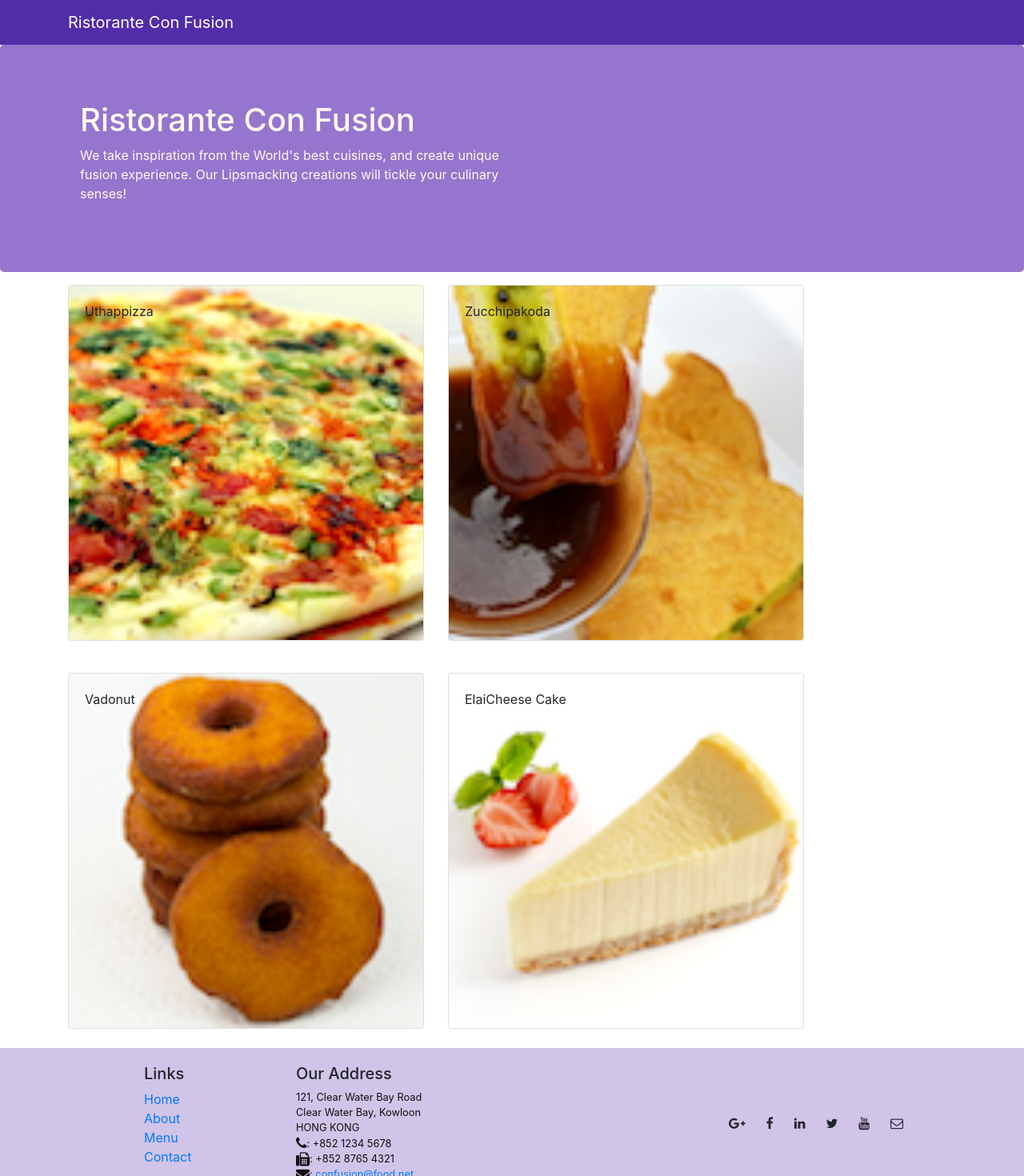
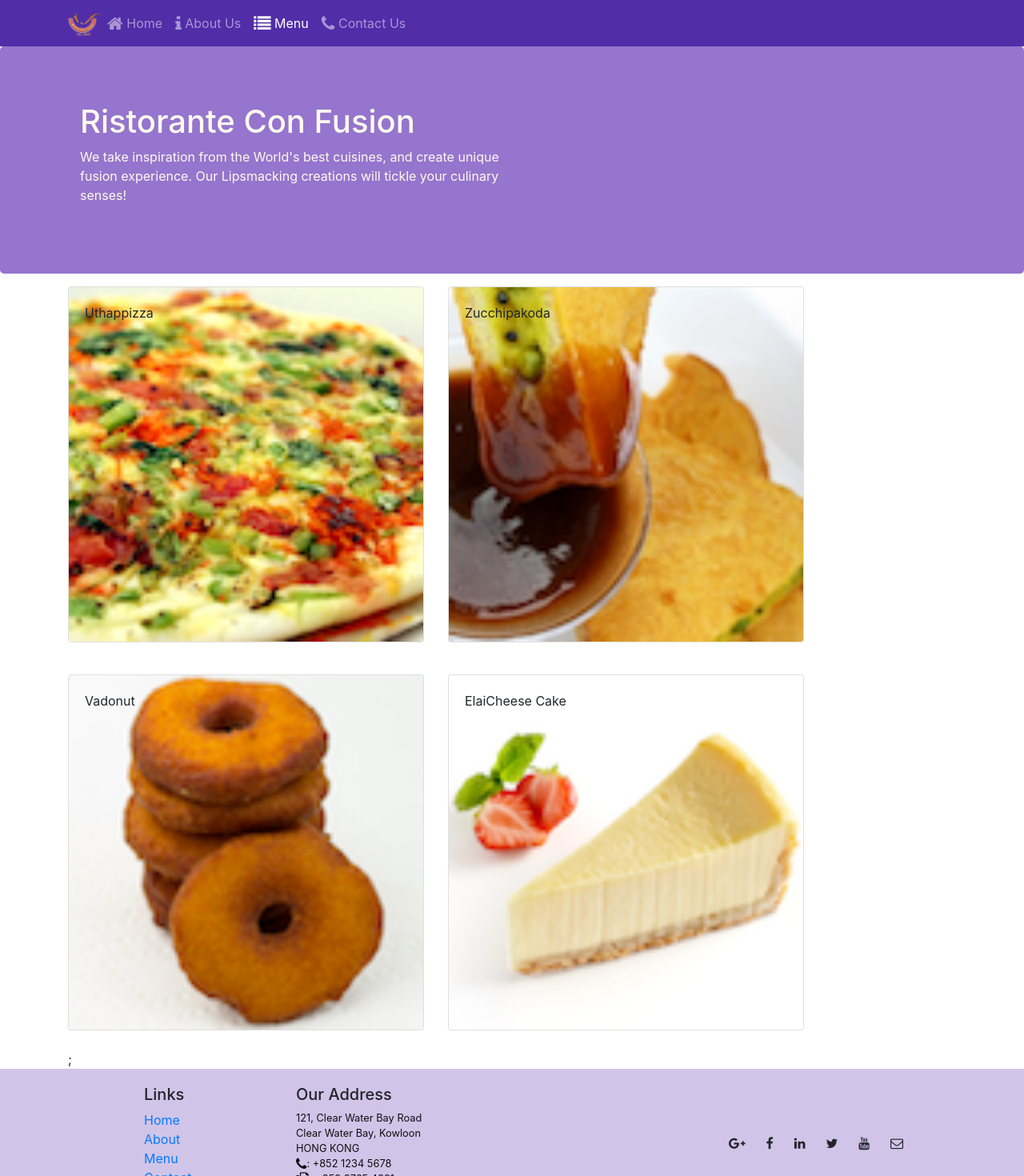
Before and after one commit to AdamMukti/confusion, a React (Create React App) app: page /menu in a window 1280 px wide. Shown: the top 1470 px of the page at 80% size. Built offline with nearby package versions, Linux system fonts and the light colour scheme.

Commit message:
React Router

```diff
--- a/package.json
+++ b/package.json
@@ -11,6 +11,7 @@
     "font-awesome": "^4.7.0",
     "react": "^17.0.2",
     "react-dom": "^17.0.2",
+    "react-router-dom": "^5.2.0",
     "react-scripts": "4.0.3",
     "reactstrap": "^8.9.0",
     "web-vitals": "^1.1.2"
--- a/src/App.js
+++ b/src/App.js
@@ -1,16 +1,19 @@
 import React, { Component } from "react";
 import "bootstrap/dist/css/bootstrap.min.css";
-import 'font-awesome/css/font-awesome.min.css';
-import 'bootstrap-social/assets/css/font-awesome.css';
+import "font-awesome/css/font-awesome.min.css";
+import "bootstrap-social/assets/css/font-awesome.css";
+import { BrowserRouter } from "react-router-dom";
 import Main from "./components/MainComponent";
 import "./App.css";
 
 class App extends Component {
   render() {
     return (
-      <div className="App">
-        <Main />
-      </div>
+      <BrowserRouter>
+        <div className="App">
+          <Main />
+        </div>
+      </BrowserRouter>
     );
   }
 }
--- a/src/components/FooterComponent.js
+++ b/src/components/FooterComponent.js
@@ -1,39 +1,80 @@
-import React from 'react';
+import React from "react";
+import {Link} from 'react-router-dom'
 
 function Footer(props) {
-    return(
+  return (
     <div className="footer">
       <div className="container">
         <div className="row justify-content-center">
           <div className="col-4 offset-1 col-sm-2">
             <h5>Links</h5>
             <ul className="list-unstyled">
-                        <li><a href="#">Home</a></li>
-                        <li><a href="#">About</a></li>
-                        <li><a href="#">Menu</a></li>
-                        <li><a href="contactus.html">Contact</a></li>
+              <li>
+                <Link to="/home">Home</Link>
+              </li>
+              <li>
+                <Link to="/aboutus">About</Link>
+              </li>
+              <li>
+                <Link to="/menu">Menu</Link>
+              </li>
+              <li>
+                <Link to="/contactus">Contact</Link>
+              </li>
             </ul>
           </div>
           <div className="col-7 col-sm-5">
             <h5>Our Address</h5>
             <address>
-		              121, Clear Water Bay Road<br />
-		              Clear Water Bay, Kowloon<br />
-		              HONG KONG<br />
-		              <i className="fa fa-phone fa-lg"></i>: +852 1234 5678<br />
-		              <i className="fa fa-fax fa-lg"></i>: +852 8765 4321<br />
-		              <i className="fa fa-envelope fa-lg"></i>: <a href="mailto:confusion@food.net">
-                         confusion@food.net</a>
+              121, Clear Water Bay Road
+              <br />
+              Clear Water Bay, Kowloon
+              <br />
+              HONG KONG
+              <br />
+              <i className="fa fa-phone fa-lg"></i>: +852 1234 5678
+              <br />
+              <i className="fa fa-fax fa-lg"></i>: +852 8765 4321
+              <br />
+              <i className="fa fa-envelope fa-lg"></i>:{" "}
+              <a href="mailto:confusion@food.net">confusion@food.net</a>
             </address>
           </div>
           <div className="col-12 col-sm-4 align-self-center">
             <div className="text-center">
-                        <a className="btn btn-social-icon btn-google" href="http://google.com/+"><i className="fa fa-google-plus"></i></a>
-                        <a className="btn btn-social-icon btn-facebook" href="http://www.facebook.com/profile.php?id="><i className="fa fa-facebook"></i></a>
-                        <a className="btn btn-social-icon btn-linkedin" href="http://www.linkedin.com/in/"><i className="fa fa-linkedin"></i></a>
-                        <a className="btn btn-social-icon btn-twitter" href="http://twitter.com/"><i className="fa fa-twitter"></i></a>
-                        <a className="btn btn-social-icon btn-google" href="http://youtube.com/"><i className="fa fa-youtube"></i></a>
-                        <a className="btn btn-social-icon" href="mailto:"><i className="fa fa-envelope-o"></i></a>
+              <a
+                className="btn btn-social-icon btn-google"
+                href="http://google.com/+"
+              >
+                <i className="fa fa-google-plus"></i>
+              </a>
+              <a
+                className="btn btn-social-icon btn-facebook"
+                href="http://www.facebook.com/profile.php?id="
+              >
+                <i className="fa fa-facebook"></i>
+              </a>
+              <a
+                className="btn btn-social-icon btn-linkedin"
+                href="http://www.linkedin.com/in/"
+              >
+                <i className="fa fa-linkedin"></i>
+              </a>
+              <a
+                className="btn btn-social-icon btn-twitter"
+                href="http://twitter.com/"
+              >
+                <i className="fa fa-twitter"></i>
+              </a>
+              <a
+                className="btn btn-social-icon btn-google"
+                href="http://youtube.com/"
+              >
+                <i className="fa fa-youtube"></i>
+              </a>
+              <a className="btn btn-social-icon" href="mailto:">
+                <i className="fa fa-envelope-o"></i>
+              </a>
             </div>
           </div>
         </div>
@@ -44,7 +85,7 @@
         </div>
       </div>
     </div>
-    )
+  );
 }
 
 export default Footer;
--- a/src/components/HeaderComponent.js
+++ b/src/components/HeaderComponent.js
@@ -1,13 +1,69 @@
 import React, { Component } from "react";
-import { Navbar, NavbarBrand, Jumbotron } from "reactstrap";
+import {
+  Navbar,
+  NavbarBrand,
+  Nav,
+  NavbarToggler,
+  Collapse,
+  NavItem,
+  Jumbotron,
+} from "reactstrap";
+import { NavLink } from "react-router-dom";
 
 class Header extends Component {
+  constructor(props) {
+    super(props);
+    this.state = {
+      isNavOpen: false,
+    };
+
+    this.toggleNav = this.toggleNav.bind(this)
+  }
+
+  toggleNav() {
+    this.setState({
+      isNavOpen: !this.state.isNavOpen,
+    });
+  }
+
   render() {
     return (
       <React.Fragment>
-        <Navbar dark>
+        <Navbar dark expand="md">
           <div className="container">
-            <NavbarBrand href="">Ristorante Con Fusion</NavbarBrand>
+            <NavbarToggler onClick={this.toggleNav} />
+            <NavbarBrand className="mr-auto" href="">
+              <img
+                src="assets/images/logo.png"
+                height="30"
+                width="41"
+                alt="Ristorante Con Fusion"
+              />
+            </NavbarBrand>
+            <Collapse isOpen={this.state.isNavOpen} navbar>
+              <Nav navbar>
+                <NavItem>
+                  <NavLink className="nav-link" to="/home">
+                    <span className="fa fa-home fa-lg"></span> Home
+                  </NavLink>
+                </NavItem>
+                <NavItem>
+                  <NavLink className="nav-link" to="/aboutus">
+                    <span className="fa fa-info fa-lg"></span> About Us
+                  </NavLink>
+                </NavItem>
+                <NavItem>
+                  <NavLink className="nav-link" to="/menu">
+                    <span className="fa fa-list fa-lg"></span> Menu
+                  </NavLink>
+                </NavItem>
+                <NavItem>
+                  <NavLink className="nav-link" to="/contactus">
+                    <span className="fa fa-phone fa-lg"></span> Contact Us
+                  </NavLink>
+                </NavItem>
+              </Nav>
+            </Collapse>
           </div>
         </Navbar>
         <Jumbotron>
@@ -15,7 +71,11 @@
             <div className="row row-header">
               <div className="col-12 col-sm-6">
                 <h1>Ristorante Con Fusion</h1>
-                <p>We take inspiration from the World's best cuisines, and create unique fusion experience. Our Lipsmacking creations will tickle your culinary senses!</p>
+                <p>
+                  We take inspiration from the World's best cuisines, and create
+                  unique fusion experience. Our Lipsmacking creations will
+                  tickle your culinary senses!
+                </p>
               </div>
             </div>
           </div>
--- /dev/null
+++ b/src/components/HomeComponent.js
@@ -0,0 +1,12 @@
+import React from 'react';
+
+function Home(props){
+  return (
+    <div className="container">
+      <h4>Home</h4>
+    </div>
+  )
+}
+
+
+export default Home;
--- a/src/components/MainComponent.js
+++ b/src/components/MainComponent.js
@@ -1,9 +1,11 @@
 import React, { Component } from "react";
-import Header from './HeaderComponent';
+import Home from "./HomeComponent";
+import Header from "./HeaderComponent";
 import Menu from "./MenuComponent";
 import { DISHES } from "../shared/dishes";
 import DishDetail from "./DishDetailComponent";
-import Footer from './FooterComponent';
+import Footer from "./FooterComponent";
+import { Switch, Route, Redirect } from "react-router-dom";
 
 class Main extends Component {
   constructor(props) {
@@ -11,33 +13,26 @@
 
     this.state = {
       dishes: DISHES,
-      selectedDish: null,
     };
   }
 
-  onDishSelect(dishId) {
-    this.setState({
-      selectedDish: dishId,
-    });
-  }
 
   render() {
+
+    const HomePage = () => {
+      return (
+        <Home />
+      );
+    }
+
     return (
       <div>
         <Header />
-        <div className="container">
-          <Menu
-            dishes={this.state.dishes}
-            onClick={(dishId) => this.onDishSelect(dishId)}
-          />
-          <DishDetail
-            dishDetail={
-              this.state.dishes.filter(
-                (dish) => dish.id === this.state.selectedDish
-              )[0]
-            }
-          />
-        </div>
+        <Switch >
+          <Route path="/home" component={ HomePage } />
+          <Route exact path="/menu" component={() => <Menu dishes={this.state.dishes} />} />
+          <Redirect to="/home" />
+        </Switch>
         <Footer />
       </div>
     );
--- a/src/components/MenuComponent.js
+++ b/src/components/MenuComponent.js
@@ -2,7 +2,7 @@
 
 function RenderMenuItem({ dish, onClick }) {
   return (
-    <Card onClick={() => onClick(dish.id)}>
+    <Card>
       <CardImg width="100%" src={dish.image} alt={dish.name} />
       <CardImgOverlay>
         <CardTitle>{dish.name}</CardTitle>
@@ -20,7 +20,11 @@
     );
   });
 
-  return <div className="row">{menu}</div>;
+  return (
+    <div className="container">
+      <div className="row">{menu}</div>;
+    </div>
+  );
 };
 
 export default Menu;
```
Also changed, not shown: 1 other file (tests, documents, lock files or other folders). Lines whose indentation alone changed are shown as unchanged.
